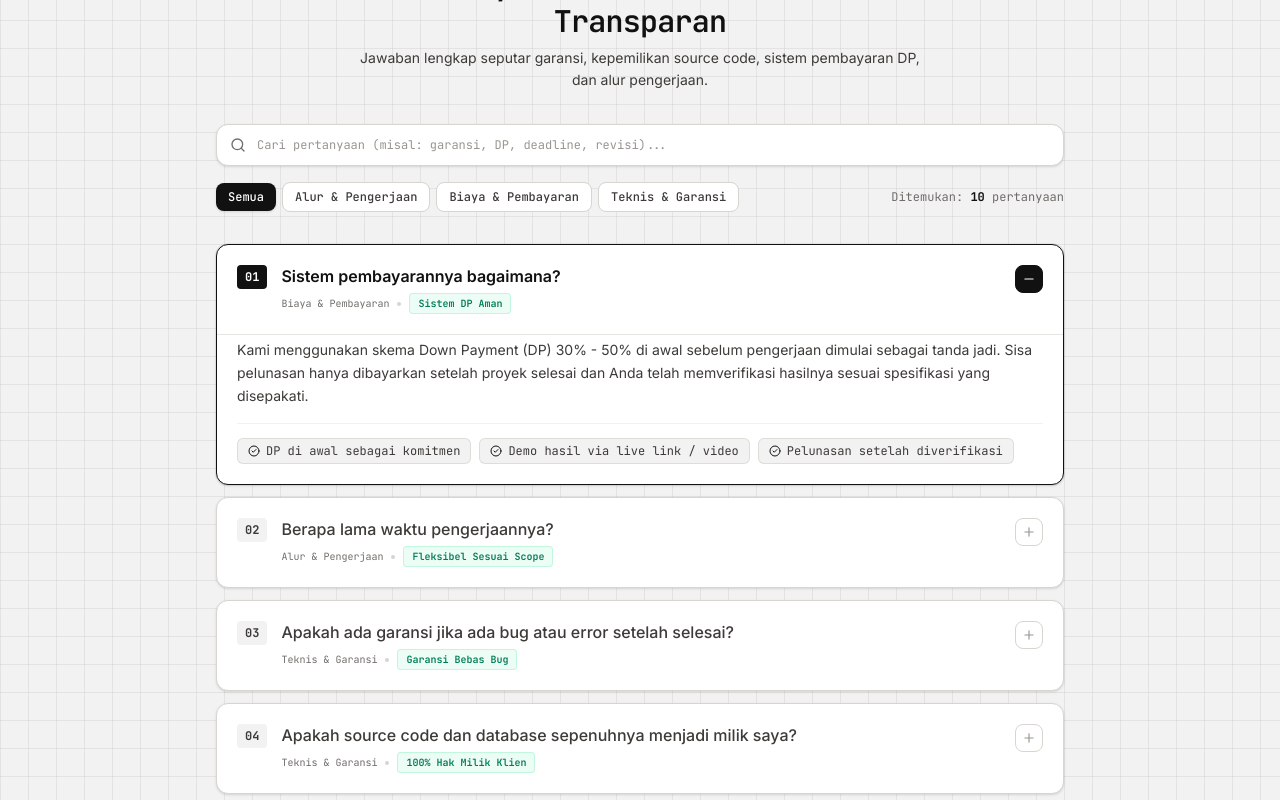
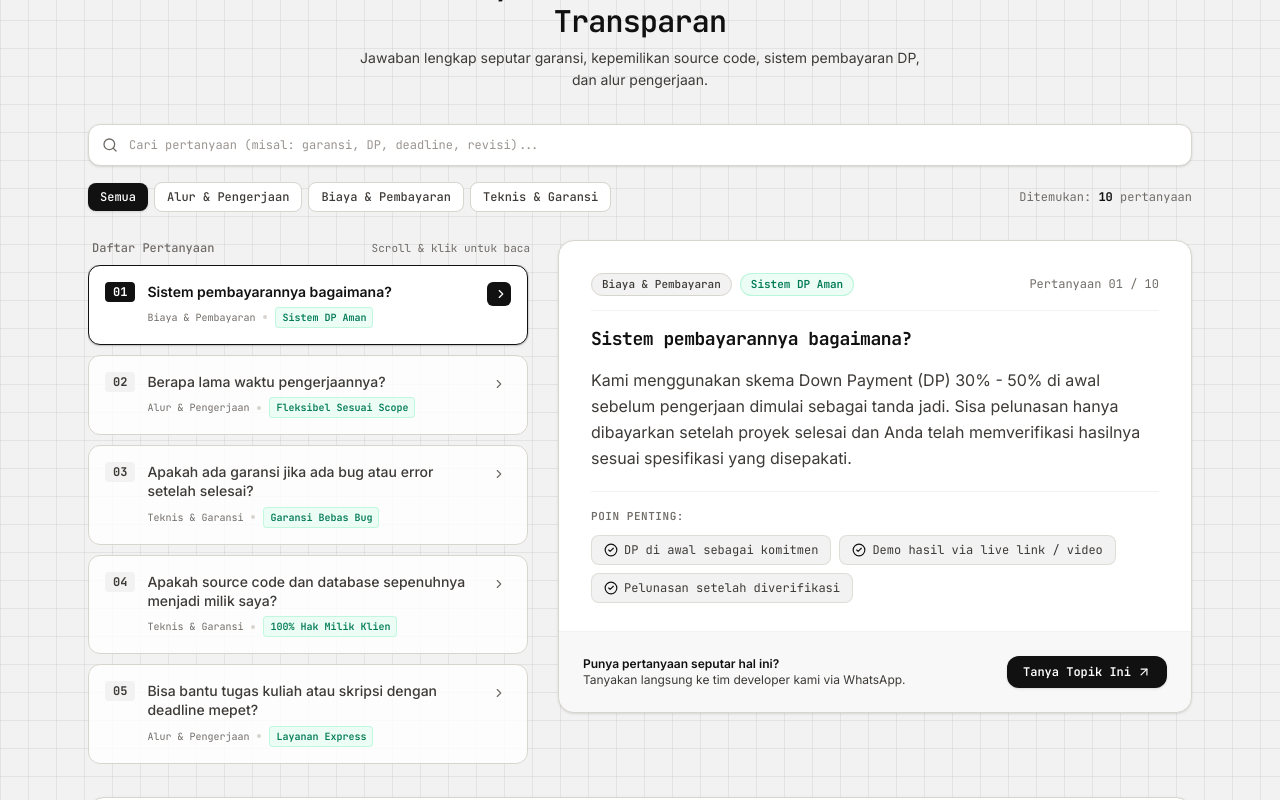
Before and after one commit to Asael25/codevela-website, a Next.js app: page / in a window 1280 px wide. Shown: the part 5160-5960 px from the top of the page. Built offline with nearby package versions, Linux system fonts and the light colour scheme.

Commit message:
update faq

```diff
--- a/src/app/globals.css
+++ b/src/app/globals.css
@@ -42,3 +42,22 @@ html {
 .swiper-pagination-bullet-active {
   background: #111111 !important;
 }
+
+/* Custom scrollbar for FAQ questions container */
+.custom-faq-scrollbar {
+  scrollbar-width: thin;
+  scrollbar-color: #D8D4CE transparent;
+}
+.custom-faq-scrollbar::-webkit-scrollbar {
+  width: 5px;
+}
+.custom-faq-scrollbar::-webkit-scrollbar-track {
+  background: transparent;
+}
+.custom-faq-scrollbar::-webkit-scrollbar-thumb {
+  background: #D8D4CE;
+  border-radius: 9999px;
+}
+.custom-faq-scrollbar::-webkit-scrollbar-thumb:hover {
+  background: #9A9590;
+}
--- a/src/components/sections/FAQ.tsx
+++ b/src/components/sections/FAQ.tsx
@@ -2,24 +2,21 @@
 
 import { useState, useMemo } from "react";
 import { motion, AnimatePresence } from "framer-motion";
-import { FAQS, FAQ_CATEGORIES, FAQCategory, FAQItem, CONTACT } from "@/lib/data";
+import { FAQS, FAQ_CATEGORIES, FAQCategory, CONTACT } from "@/lib/data";
 import {
-    Plus,
-    Minus,
     Search,
     X,
+    ChevronRight,
     CheckCircle2,
     HelpCircle,
     MessageSquare,
     ArrowUpRight,
-    Sparkles,
-    SlidersHorizontal
 } from "lucide-react";
 
 export default function FAQ() {
     const [selectedCategory, setSelectedCategory] = useState<FAQCategory>("Semua");
     const [searchQuery, setSearchQuery] = useState("");
-    const [openIndex, setOpenIndex] = useState<number | null>(0);
+    const [selectedFaqIndex, setSelectedFaqIndex] = useState<number>(0);
 
     // Filter questions based on category and search query
     const filteredFaqs = useMemo(() => {
@@ -36,13 +33,21 @@ export default function FAQ() {
         });
     }, [selectedCategory, searchQuery]);
 
-    const handleAccordionToggle = (index: number) => {
-        setOpenIndex(openIndex === index ? null : index);
+    const activeFaq = filteredFaqs[selectedFaqIndex] || filteredFaqs[0];
+
+    const handleCategorySelect = (cat: FAQCategory) => {
+        setSelectedCategory(cat);
+        setSelectedFaqIndex(0);
+    };
+
+    const handleSearchInput = (val: string) => {
+        setSearchQuery(val);
+        setSelectedFaqIndex(0);
     };
 
     return (
         <section id="faq" className="py-10 md:py-13 border-t border-base-gray-light">
-            <div className="max-w-4xl mx-auto px-6">
+            <div className="max-w-6xl mx-auto px-6">
 
                 {/* Section Header */}
                 <motion.div
@@ -65,7 +70,7 @@ export default function FAQ() {
                 </motion.div>
 
                 {/* Interactive Controls Bar: Search & Category Tabs */}
-                <div className="space-y-4 mb-8">
+                <div className="space-y-4 mb-7">
                     {/* Instant Search Bar */}
                     <div className="relative">
                         <div className="absolute inset-y-0 left-0 pl-3.5 flex items-center pointer-events-none text-base-gray-medium">
@@ -74,14 +79,14 @@ export default function FAQ() {
                         <input
                             type="text"
                             value={searchQuery}
-                            onChange={(e) => setSearchQuery(e.target.value)}
+                            onChange={(e) => handleSearchInput(e.target.value)}
                             placeholder="Cari pertanyaan (misal: garansi, DP, deadline, revisi)..."
                             className="w-full pl-10 pr-10 py-3 rounded-xl border border-base-gray-light bg-base-white font-mono text-xs text-base-black placeholder:text-base-gray focus:outline-none focus:border-base-black focus:ring-1 focus:ring-base-black shadow-sm transition-all"
                         />
                         {searchQuery && (
                             <button
-                                onClick={() => setSearchQuery("")}
-                                className="absolute inset-y-0 right-0 pr-3.5 flex items-center text-base-gray hover:text-base-black"
+                                onClick={() => handleSearchInput("")}
+                                className="absolute inset-y-0 right-0 pr-3.5 flex items-center text-base-gray hover:text-base-black cursor-pointer"
                                 aria-label="Clear search"
                             >
                                 <X className="w-4 h-4" />
@@ -89,7 +94,7 @@ export default function FAQ() {
                         )}
                     </div>
 
-                    {/* Category Filter Pills */}
+                    {/* Category Filter Pills & Counter */}
                     <div className="flex flex-wrap items-center justify-between gap-3">
                         <div className="flex flex-wrap items-center gap-1.5">
                             {FAQ_CATEGORIES.map((cat) => {
@@ -97,8 +102,8 @@ export default function FAQ() {
                                 return (
                                     <button
                                         key={cat}
-                                        onClick={() => setSelectedCategory(cat)}
-                                        className={`px-3 py-1.5 rounded-lg text-xs font-mono font-medium transition-all duration-150 ${isSelected
+                                        onClick={() => handleCategorySelect(cat)}
+                                        className={`px-3 py-1.5 rounded-lg text-xs font-mono font-medium transition-all duration-150 cursor-pointer ${isSelected
                                             ? "bg-base-black text-base-white shadow-sm"
                                             : "bg-base-white border border-base-gray-light text-base-gray-dark hover:border-base-gray-medium hover:text-base-black"
                                             }`}
@@ -116,45 +121,64 @@ export default function FAQ() {
                     </div>
                 </div>
 
-                {/* FAQ Accordion List */}
-                <div className="space-y-3">
-                    <AnimatePresence initial={false}>
+                {/* 2-Column Master-Detail Layout */}
+                {filteredFaqs.length === 0 ? (
+                    <div className="p-8 text-center rounded-xl border border-base-gray-light bg-base-white space-y-3">
+                        <p className="font-mono text-sm text-base-gray-dark">
+                            Tidak ada pertanyaan yang cocok dengan pencarian &ldquo;{searchQuery}&rdquo;.
+                        </p>
+                        <button
+                            onClick={() => { handleSearchInput(""); handleCategorySelect("Semua"); }}
+                            className="px-4 py-2 rounded-lg text-xs font-mono font-medium bg-base-black text-base-white hover:bg-base-gray-dark cursor-pointer transition-colors"
+                        >
+                            Reset Pencarian
+                        </button>
+                    </div>
+                ) : (
+                    <div className="grid grid-cols-1 lg:grid-cols-12 gap-6 items-start">
+                        {/* Left Column: Scrollable Questions List Container */}
+                        <div className="lg:col-span-5 flex flex-col">
+                            <div className="flex items-center justify-between px-1 mb-2">
+                                <span className="text-xs font-mono text-base-gray-medium font-medium">
+                                    Daftar Pertanyaan
+                                </span>
+                                <span className="text-[11px] font-mono text-base-gray-medium">
+                                    Scroll & klik untuk baca
+                                </span>
+                            </div>
+
+                            <div className="max-h-[380px] sm:max-h-[460px] md:max-h-[500px] overflow-y-auto pr-1.5 space-y-2.5 custom-faq-scrollbar">
                                 {filteredFaqs.map((faq, i) => {
-                            const isOpen = openIndex === i;
+                                    const isSelected = activeFaq?.question === faq.question;
                                     const questionNumber = String(i + 1).padStart(2, "0");
 
                                     return (
-                                <motion.div
+                                        <button
                                             key={faq.question}
-                                    layout
-                                    initial={{ opacity: 0, y: 10 }}
-                                    animate={{ opacity: 1, y: 0 }}
-                                    exit={{ opacity: 0, y: -10 }}
-                                    transition={{ duration: 0.2 }}
-                                    className={`rounded-xl border transition-all duration-200 overflow-hidden bg-base-white shadow-sm ${isOpen
-                                        ? "border-base-black ring-1 ring-base-black/5"
-                                        : "border-base-gray-light hover:border-base-gray-medium"
+                                            onClick={() => setSelectedFaqIndex(i)}
+                                            className={`w-full text-left p-3.5 md:p-4 rounded-xl border transition-all duration-200 flex items-start justify-between gap-3 group cursor-pointer ${isSelected
+                                                ? "bg-base-white border-base-black shadow-sm ring-1 ring-base-black/10"
+                                                : "bg-base-white/80 border-base-gray-light hover:bg-base-white hover:border-base-gray-medium"
                                                 }`}
                                         >
-                                    {/* Question Button */}
-                                    <button
-                                        onClick={() => handleAccordionToggle(i)}
-                                        className="w-full p-5 text-left flex items-start justify-between gap-4 group"
-                                    >
-                                        <div className="flex items-start gap-3.5">
+                                            <div className="flex items-start gap-3 min-w-0">
                                                 {/* Monospace Step Number */}
-                                            <span className={`font-mono text-xs font-bold px-2 py-1 rounded transition-colors ${isOpen
+                                                <span
+                                                    className={`font-mono text-xs font-bold px-2 py-0.5 rounded transition-colors shrink-0 ${isSelected
                                                         ? "bg-base-black text-base-white"
                                                         : "bg-base-subtle text-base-gray-dark group-hover:bg-base-black group-hover:text-base-white"
-                                                }`}>
+                                                        }`}
+                                                >
                                                     {questionNumber}
                                                 </span>
 
-                                            <div>
-                                                <h3 className={`font-medium text-sm md:text-base transition-colors leading-snug ${isOpen
+                                                <div className="min-w-0">
+                                                    <h3
+                                                        className={`text-xs md:text-sm leading-snug transition-colors line-clamp-2 ${isSelected
                                                             ? "text-base-black font-semibold"
-                                                    : "text-base-gray-dark group-hover:text-base-black"
-                                                    }`}>
+                                                            : "text-base-gray-dark group-hover:text-base-black font-medium"
+                                                            }`}
+                                                    >
                                                         {faq.question}
                                                     </h3>
 
@@ -166,7 +190,7 @@ export default function FAQ() {
                                                         {faq.badge && (
                                                             <>
                                                                 <span className="w-1 h-1 rounded-full bg-base-gray-light" />
-                                                            <span className="font-mono text-[10px] text-emerald-700 bg-emerald-50 px-2 py-0.5 rounded border border-emerald-200/60 font-semibold">
+                                                                <span className="font-mono text-[10px] text-emerald-700 bg-emerald-50 px-1.5 py-0.5 rounded border border-emerald-200/60 font-semibold">
                                                                     {faq.badge}
                                                                 </span>
                                                             </>
@@ -175,70 +199,107 @@ export default function FAQ() {
                                                 </div>
                                             </div>
 
-                                        {/* Toggle Icon Indicator */}
-                                        <div className={`shrink-0 w-7 h-7 rounded-lg border flex items-center justify-center transition-all ${isOpen
-                                            ? "bg-base-black border-base-black text-base-white"
-                                            : "border-base-gray-light text-base-gray group-hover:border-base-black group-hover:text-base-black bg-base-white"
-                                            }`}>
-                                            {isOpen ? <Minus className="w-3.5 h-3.5" /> : <Plus className="w-3.5 h-3.5" />}
+                                            {/* Selection indicator icon */}
+                                            <div
+                                                className={`shrink-0 w-6 h-6 rounded-md flex items-center justify-center transition-all ${isSelected
+                                                    ? "bg-base-black text-base-white"
+                                                    : "text-base-gray-medium group-hover:text-base-black"
+                                                    }`}
+                                            >
+                                                <ChevronRight
+                                                    className={`w-3.5 h-3.5 transition-transform ${isSelected ? "translate-x-0.5" : ""
+                                                        }`}
+                                                />
                                             </div>
                                         </button>
+                                    );
+                                })}
+                            </div>
+                        </div>
 
-                                    {/* Answer Dropdown Area */}
-                                    <AnimatePresence initial={false}>
-                                        {isOpen && (
+                        {/* Right Column: Sticky Active Answer Card */}
+                        <div className="lg:col-span-7 lg:sticky lg:top-24">
+                            {activeFaq && (
+                                <div className="p-6 md:p-8 rounded-2xl border border-base-gray-light bg-base-white shadow-sm flex flex-col justify-between min-h-[380px]">
+                                    <AnimatePresence mode="wait">
                                         <motion.div
-                                                key="content"
-                                                initial={{ height: 0, opacity: 0 }}
-                                                animate={{ height: "auto", opacity: 1 }}
-                                                exit={{ height: 0, opacity: 0 }}
-                                                transition={{ duration: 0.25, ease: "easeInOut" }}
-                                                className="overflow-hidden"
+                                            key={activeFaq.question}
+                                            initial={{ opacity: 0, y: 8 }}
+                                            animate={{ opacity: 1, y: 0 }}
+                                            exit={{ opacity: 0, y: -8 }}
+                                            transition={{ duration: 0.2 }}
+                                            className="space-y-4"
                                         >
-                                                <div className="px-5 pb-5 pt-1 border-t border-base-gray-light/60">
-                                                    {/* Answer text */}
-                                                    <p className="text-sm text-base-gray-dark leading-relaxed">
-                                                        {faq.answer}
+                                            {/* Answer Header Bar */}
+                                            <div className="flex flex-wrap items-center justify-between gap-2 pb-3.5 border-b border-base-subtle">
+                                                <div className="flex items-center gap-2">
+                                                    <span className="px-2.5 py-0.5 rounded-full bg-base-subtle border border-base-gray-light text-[11px] font-mono text-base-gray-dark font-medium">
+                                                        {activeFaq.category}
+                                                    </span>
+                                                    {activeFaq.badge && (
+                                                        <span className="px-2.5 py-0.5 rounded-full bg-emerald-50 border border-emerald-200/70 text-[11px] font-mono text-emerald-700 font-semibold">
+                                                            {activeFaq.badge}
+                                                        </span>
+                                                    )}
+                                                </div>
+                                                <span className="font-mono text-xs text-base-gray-medium">
+                                                    Pertanyaan {String(filteredFaqs.findIndex(f => f.question === activeFaq.question) + 1).padStart(2, "0")} / {String(filteredFaqs.length).padStart(2, "0")}
+                                                </span>
+                                            </div>
+
+                                            {/* Question Heading */}
+                                            <h3 className="font-mono text-base md:text-lg font-bold text-base-black leading-snug tracking-tight">
+                                                {activeFaq.question}
+                                            </h3>
+
+                                            {/* Answer Content */}
+                                            <p className="text-sm md:text-base text-base-gray-dark leading-relaxed">
+                                                {activeFaq.answer}
                                             </p>
 
                                             {/* Key Highlights Checklist Pills */}
-                                                    {faq.keyPoints && faq.keyPoints.length > 0 && (
-                                                        <div className="mt-4 pt-3.5 border-t border-base-subtle flex flex-wrap gap-2">
-                                                            {faq.keyPoints.map((point) => (
+                                            {activeFaq.keyPoints && activeFaq.keyPoints.length > 0 && (
+                                                <div className="mt-5 pt-4 border-t border-base-subtle">
+                                                    <span className="text-[11px] font-mono uppercase tracking-wider text-base-gray-medium font-semibold block mb-2.5">
+                                                        Poin Penting:
+                                                    </span>
+                                                    <div className="flex flex-wrap gap-2">
+                                                        {activeFaq.keyPoints.map((point) => (
                                                             <div
                                                                 key={point}
-                                                                    className="inline-flex items-center gap-1.5 px-2.5 py-1 rounded-md bg-base-subtle border border-base-gray-light/70 text-xs font-mono text-base-gray-dark"
+                                                                className="inline-flex items-center gap-1.5 px-3 py-1.5 rounded-lg bg-base-subtle border border-base-gray-light/70 text-xs font-mono text-base-gray-dark"
                                                             >
-                                                                    <CheckCircle2 className="w-3 h-3 text-base-black shrink-0" />
+                                                                <CheckCircle2 className="w-3.5 h-3.5 text-base-black shrink-0" />
                                                                 <span>{point}</span>
                                                             </div>
                                                         ))}
                                                     </div>
+                                                </div>
                                             )}
-                                                </div>
                                         </motion.div>
-                                        )}
-                                    </AnimatePresence>
-                                </motion.div>
-                            );
-                        })}
                                     </AnimatePresence>
 
-                    {/* No Search Results */}
-                    {filteredFaqs.length === 0 && (
-                        <div className="p-8 text-center rounded-xl border border-base-gray-light bg-base-white space-y-3">
-                            <p className="font-mono text-sm text-base-gray-dark">
-                                Tidak ada pertanyaan yang cocok dengan pencarian "{searchQuery}".
-                            </p>
-                            <button
-                                onClick={() => { setSearchQuery(""); setSelectedCategory("Semua"); }}
-                                className="px-4 py-2 rounded-lg text-xs font-mono font-medium bg-base-black text-base-white hover:bg-base-gray-dark"
+                                    {/* Direct WhatsApp Consultation for this topic */}
+                                    <div className="mt-7 pt-4 border-t border-base-subtle flex flex-col sm:flex-row sm:items-center justify-between gap-3 bg-base-subtle/50 -mx-6 -mb-6 md:-mx-8 md:-mb-8 p-5 md:p-6 rounded-b-2xl">
+                                        <div className="text-xs text-base-gray-dark">
+                                            <span className="font-semibold text-base-black block">Punya pertanyaan seputar hal ini?</span>
+                                            Tanyakan langsung ke tim developer kami via WhatsApp.
+                                        </div>
+                                        <a
+                                            href={`https://wa.me/${CONTACT.admins[0].phone}?text=${encodeURIComponent(`Halo Codevela, saya ingin tanya lebih lanjut mengenai: "${activeFaq.question}"`)}`}
+                                            target="_blank"
+                                            rel="noopener noreferrer"
+                                            className="inline-flex items-center justify-center gap-1.5 px-4 py-2 rounded-xl bg-base-black text-base-white font-mono text-xs font-semibold hover:bg-base-gray-dark active:scale-95 transition-all shrink-0 cursor-pointer shadow-sm"
                                         >
-                                Reset Pencarian
-                            </button>
+                                            <span>Tanya Topik Ini</span>
+                                            <ArrowUpRight className="w-3.5 h-3.5" />
+                                        </a>
+                                    </div>
                                 </div>
                             )}
                         </div>
+                    </div>
+                )}
 
                 {/* Interactive Bottom Help Card */}
                 <div className="mt-8 p-6 rounded-2xl border border-base-gray-light bg-base-white shadow-sm flex flex-col sm:flex-row items-center justify-between gap-5">
```
Also changed, not shown: src/lib/data.ts (+6 -6 lines). Lines whose indentation alone changed are shown as unchanged.
